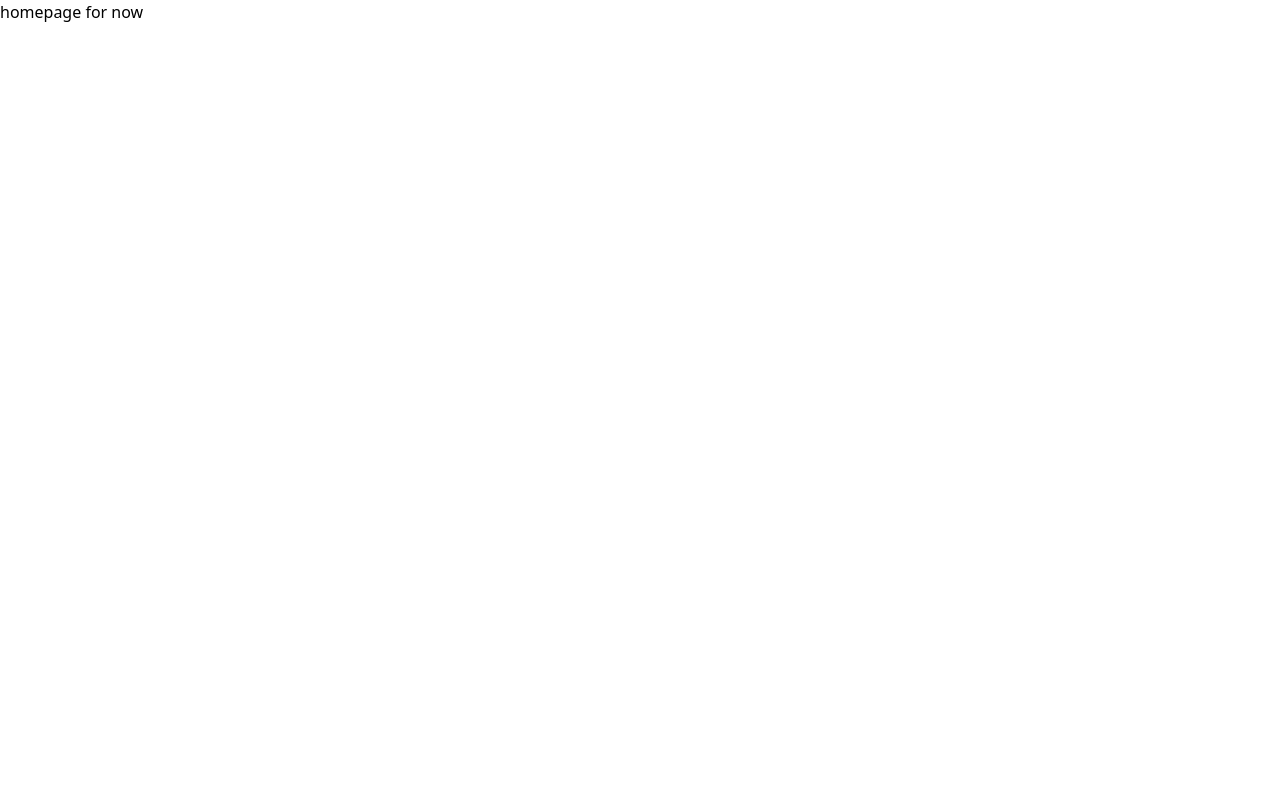
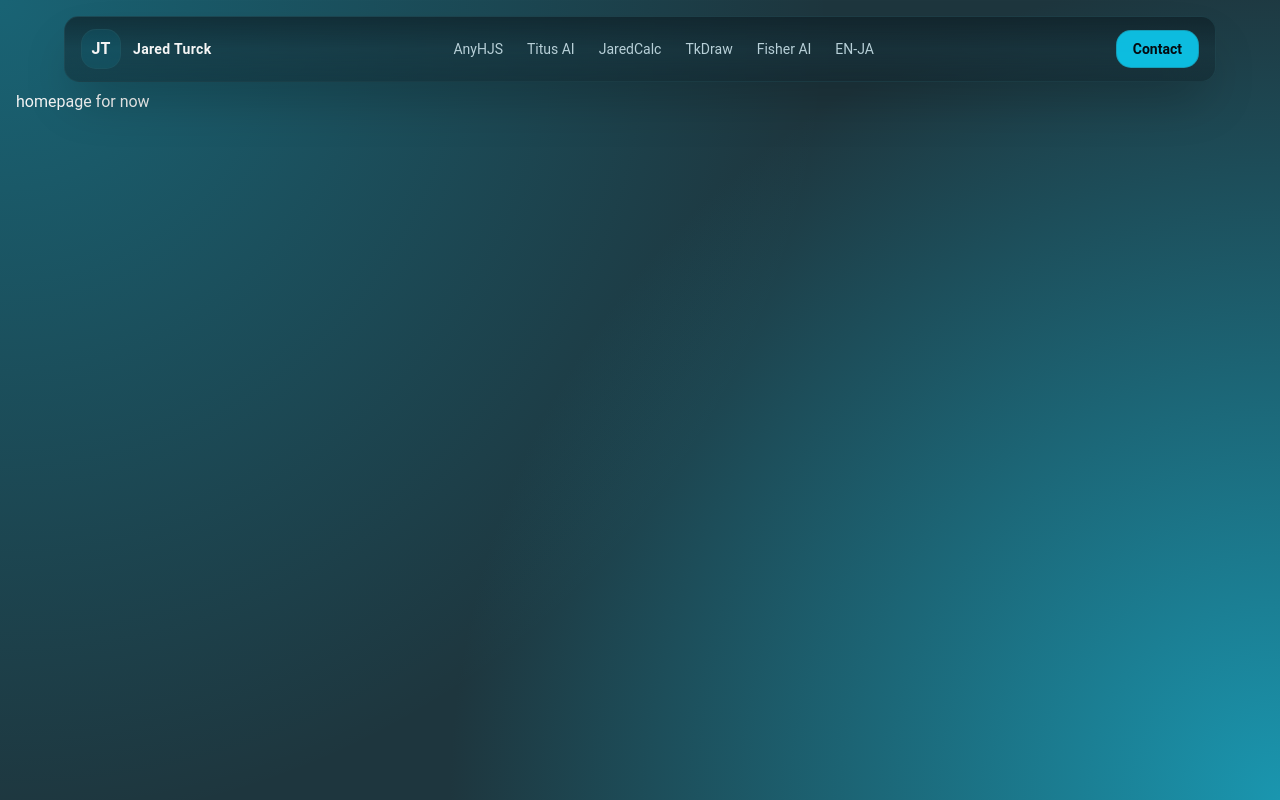
Before and after one commit to jaredturck/JaredTurck.com, a React app in the folder frontend/: page / in a window 1280 px wide. Built offline with nearby package versions, Linux system fonts and the light colour scheme; the HTML template or start-up script is replaced by a standard one.

Commit message:
Added navbar

```diff
--- a/frontend/src/components/HomePage.tsx
+++ b/frontend/src/components/HomePage.tsx
@@ -1,5 +1,10 @@
+import Navbar from './Navbar'
+
 export default function HomePage() {
   return (
-    <p>homepage for now</p>
+    <div>
+      <Navbar />
+      <p className="px-4 pt-6">homepage for now</p>
+    </div>
   )
 }
--- /dev/null
+++ b/frontend/src/components/Navbar.tsx
@@ -0,0 +1,25 @@
+import { NavLink, Link } from 'react-router-dom'
+
+export default function Navbar() {
+  return (
+    <header className='sticky top-4 z-50 px-4'>
+      <nav className='mx-auto flex max-w-6xl items-center justify-between gap-4 rounded-ui border border-line/40 bg-gradient-to-b from-surface/70 via-surface-2/55 to-surface/45 px-4 py-3 backdrop-blur-xl shadow-2xl'>
+        <NavLink to='/' end className='flex items-center gap-3'>
+          <div className='grid h-10 w-10 place-items-center rounded-ui border border-line/40 bg-accent/10 font-semibold text-text'>JT</div>
+          <span className='hidden sm:block text-sm font-semibold tracking-wide text-text'>Jared Turck</span>
+        </NavLink>
+
+        <div className='hidden md:flex items-center gap-6 text-sm'>
+          <Link to='/#anyhjs' className='text-muted hover:text-text border-b border-transparent hover:border-accent/80 transition-colors'>AnyHJS</Link>
+          <Link to='/#titusai' className='text-muted hover:text-text border-b border-transparent hover:border-accent/80 transition-colors'>Titus AI</Link>
+          <Link to='/#jaredcalc' className='text-muted hover:text-text border-b border-transparent hover:border-accent/80 transition-colors'>JaredCalc</Link>
+          <Link to='/#tkdraw' className='text-muted hover:text-text border-b border-transparent hover:border-accent/80 transition-colors'>TkDraw</Link>
+          <Link to='/#fisherai' className='text-muted hover:text-text border-b border-transparent hover:border-accent/80 transition-colors'>Fisher AI</Link>
+          <Link to='/#enja' className='text-muted hover:text-text border-b border-transparent hover:border-accent/80 transition-colors'>EN-JA</Link>
+        </div>
+
+        <Link to='/#contact' className='inline-flex items-center justify-center rounded-ui bg-accent/90 hover:bg-accent px-4 py-2 text-sm font-semibold text-bg border border-line/30 transition-colors'>Contact</Link>
+      </nav>
+    </header>
+  )
+}
--- a/frontend/src/index.css
+++ b/frontend/src/index.css
@@ -1,5 +1,52 @@
 @import "tailwindcss";
 
 @theme {
-  --color-brand-600: oklch(0.62 0.20 264);
+  --font-sans: Roboto, system-ui, -apple-system, BlinkMacSystemFont, "Segoe UI", sans-serif;
+  --color-bg: #050b10;
+  --color-surface: #0e1f26;
+  --color-surface-2: #142d36;
+  --color-line: #2a5963;
+  --color-text: #f5f5f5;
+  --color-muted: #b8d0d8;
+  --color-faint: #86aab6;
+  --color-accent: #0dccf2;
+  --color-accent-2: #1a96af;
+  --color-accent-3: #42d4c6;
+  --radius-ui: 15px;
+  --radius-xl: 15px;
 }
+
+@layer base {
+  * {
+    box-sizing: border-box;
+  }
+
+  :root {
+    color-scheme: dark;
+  }
+
+  body {
+    background:
+      radial-gradient(circle at top left, rgb(13 204 242 / 0.30), transparent 55%),
+      radial-gradient(circle at bottom right, var(--color-accent-2), #1e363e 55%);
+    background-color: var(--color-bg);
+
+    color: var(--color-text);
+    font-family: var(--font-sans);
+    margin: 0;
+    min-height: 100vh;
+  }
+
+  ::selection {
+    background: rgb(13 204 242 / 0.25);
+  }
+
+  :focus-visible {
+    outline: 2px solid var(--color-accent);
+    outline-offset: 2px;
+  }
+}
+
+@layer utilities {
+  .rounded-ui { border-radius: var(--radius-ui); }
+}
```
Also changed, not shown: 2 other files (tests, documents, lock files or other folders).
